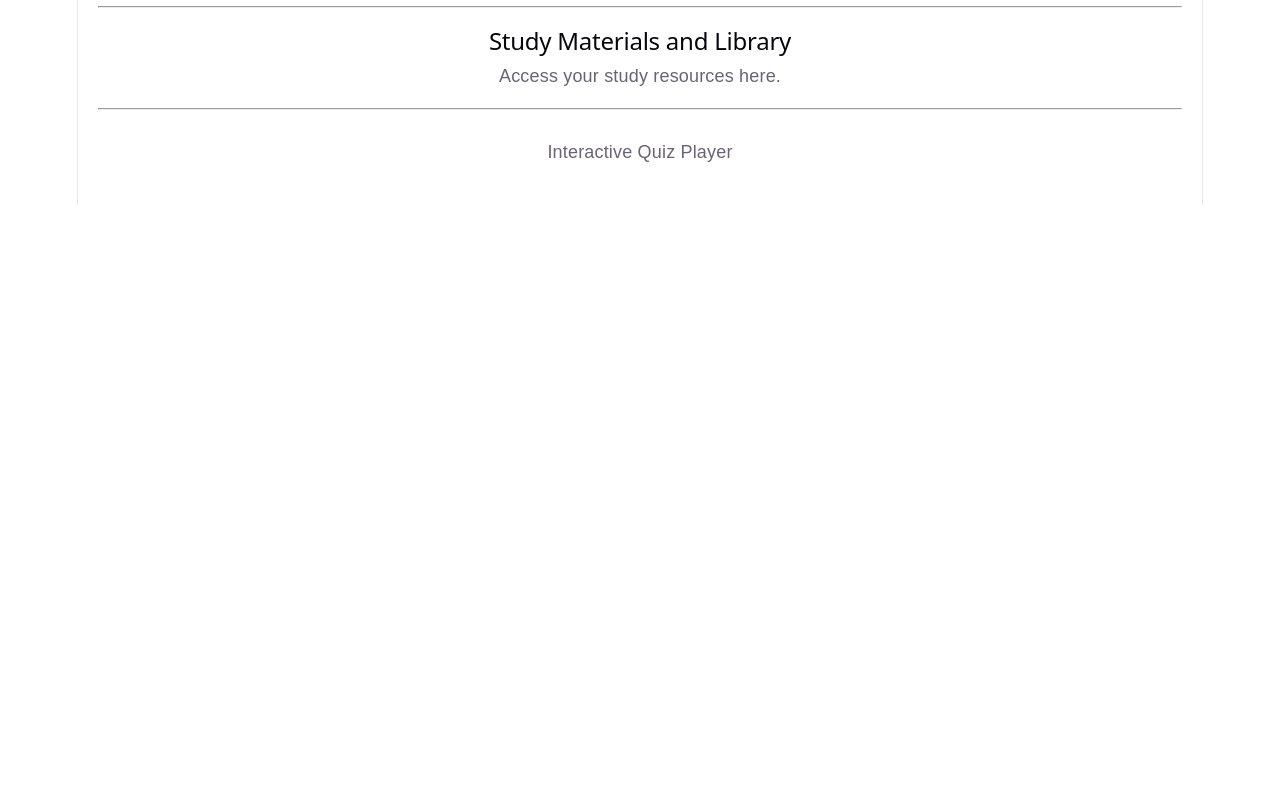
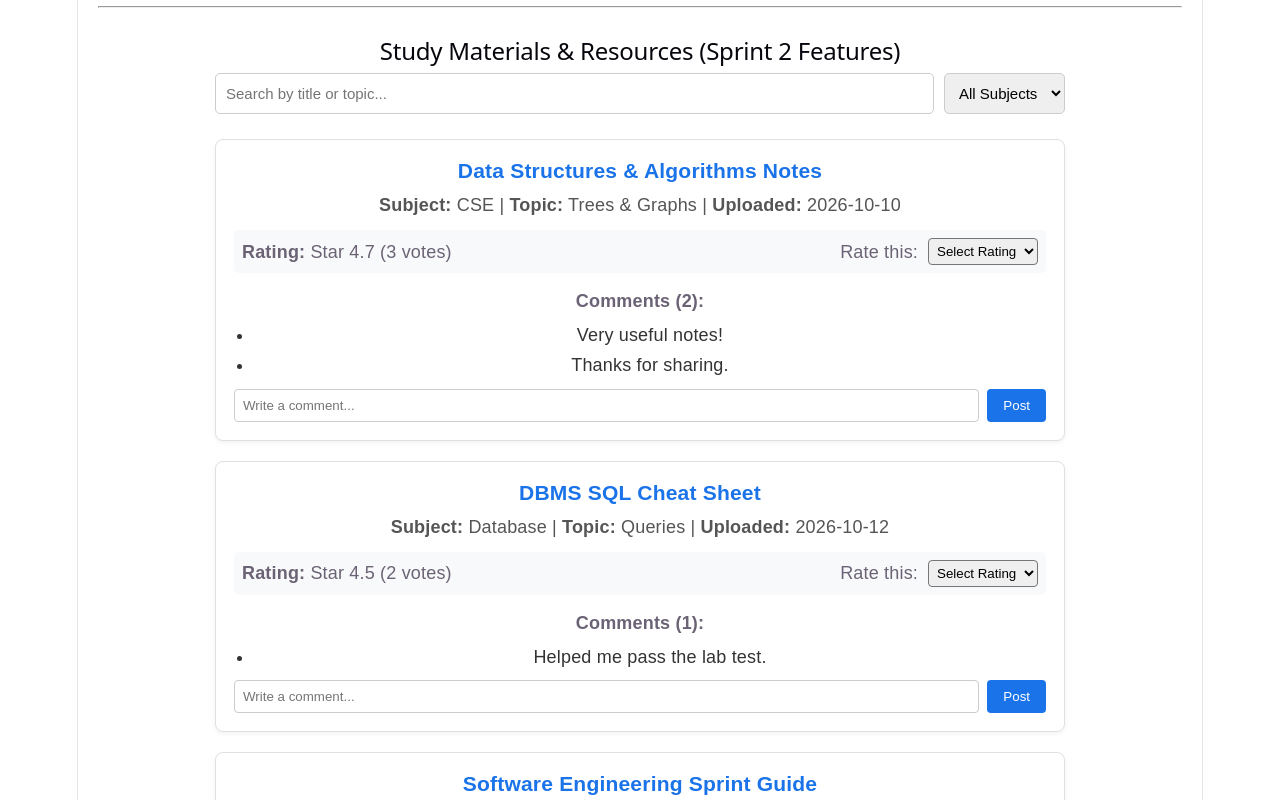
Before and after one commit to rakshithakb5/SE-Collaborative_Study_Material_Quiz_Platform, a React app in the folder frontend/: page / in a window 1280 px wide. Shown: the part 640-1440 px from the top of the page. Before the commit the page ends 845 px from the top, so only its background shows below. Built offline with nearby package versions, Linux system fonts and the light colour scheme; the HTML template or start-up script is replaced by a standard one.

Commit message:
Add Search Filter Rating and Comment features

```diff
--- a/frontend/src/pages/Library.jsx
+++ b/frontend/src/pages/Library.jsx
@@ -1,12 +1,167 @@
-import React from 'react';
+import React, { useState } from 'react';
 
-function Library() {
+const initialMaterials = [
+  {
+    id: 1,
+    title: 'Data Structures & Algorithms Notes',
+    subject: 'CSE',
+    topic: 'Trees & Graphs',
+    ratings: [5, 4, 5],
+    date: '2026-10-10',
+    comments: ['Very useful notes!', 'Thanks for sharing.']
+  },
+  {
+    id: 2,
+    title: 'DBMS SQL Cheat Sheet',
+    subject: 'Database',
+    topic: 'Queries',
+    ratings: [4, 5],
+    date: '2026-10-12',
+    comments: ['Helped me pass the lab test.']
+  },
+  {
+    id: 3,
+    title: 'Software Engineering Sprint Guide',
+    subject: 'SE',
+    topic: 'Agile & Scrum',
+    ratings: [5, 5, 5],
+    date: '2026-10-15',
+    comments: ['Clear explanation of Sprint 2!']
+  }
+];
+
+export default function Library() {
+  const [materials, setMaterials] = useState(initialMaterials);
+  const [searchTerm, setSearchTerm] = useState('');
+  const [selectedSubject, setSelectedSubject] = useState('All');
+  const [newComments, setNewComments] = useState({});
+
+  const getAvgRating = (ratings) => {
+    if (!ratings || ratings.length === 0) return '0.0';
+    const sum = ratings.reduce((a, b) => a + b, 0);
+    return (sum / ratings.length).toFixed(1);
+  };
+
+  const handleAddRating = (id, newRating) => {
+    setMaterials(materials.map(item => {
+      if (item.id === id) {
+        return { ...item, ratings: [...item.ratings, Number(newRating)] };
+      }
+      return item;
+    }));
+  };
+
+  const handleAddComment = (id) => {
+    const text = newComments[id];
+    if (!text || text.trim() === '') return;
+
+    setMaterials(materials.map(item => {
+      if (item.id === id) {
+        return { ...item, comments: [...item.comments, text] };
+      }
+      return item;
+    }));
+
+    setNewComments({ ...newComments, [id]: '' });
+  };
+
+  const filteredMaterials = materials.filter(item => {
+    const matchesSearch = item.title.toLowerCase().includes(searchTerm.toLowerCase()) ||
+                          item.topic.toLowerCase().includes(searchTerm.toLowerCase());
+    const matchesSubject = selectedSubject === 'All' || item.subject === selectedSubject;
+    return matchesSearch && matchesSubject;
+  });
+
   return (
-    <div style={{ padding: '10px' }}>
-      <h2>Study Materials and Library</h2>
-      <p>Access your study resources here.</p>
+    <div style={{ padding: '20px', maxWidth: '850px', margin: '0 auto', fontFamily: 'Arial, sans-serif' }}>
+      <h2>Study Materials & Resources (Sprint 2 Features)</h2>
+
+      {/* CSQ-F-012: Search and Filter Bar */}
+      <div style={{ display: 'flex', gap: '10px', marginBottom: '25px' }}>
+        <input
+          type="text"
+          placeholder="Search by title or topic..."
+          value={searchTerm}
+          onChange={(e) => setSearchTerm(e.target.value)}
+          style={{ flex: 1, padding: '10px', fontSize: '15px', borderRadius: '5px', border: '1px solid #ccc' }}
+        />
+
+        <select
+          value={selectedSubject}
+          onChange={(e) => setSelectedSubject(e.target.value)}
+          style={{ padding: '10px', fontSize: '15px', borderRadius: '5px', border: '1px solid #ccc' }}
+        >
+          <option value="All">All Subjects</option>
+          <option value="CSE">CSE</option>
+          <option value="Database">Database</option>
+          <option value="SE">SE</option>
+        </select>
+      </div>
+
+      {/* Material Cards */}
+      <div style={{ display: 'grid', gap: '20px' }}>
+        {filteredMaterials.length > 0 ? (
+          filteredMaterials.map((material) => (
+            <div key={material.id} style={{ border: '1px solid #e0e0e0', padding: '18px', borderRadius: '8px', backgroundColor: '#ffffff', boxShadow: '0 2px 4px rgba(0,0,0,0.05)' }}>
+              <h3 style={{ margin: '0 0 8px 0', color: '#1a73e8' }}>{material.title}</h3>
+              <p style={{ margin: '4px 0', color: '#555' }}>
+                <strong>Subject:</strong> {material.subject} | <strong>Topic:</strong> {material.topic} | <strong>Uploaded:</strong> {material.date}
+              </p>
+
+              {/* CSQ-F-042: Rating System */}
+              <div style={{ margin: '12px 0', padding: '8px', backgroundColor: '#f8f9fa', borderRadius: '5px', display: 'flex', alignItems: 'center', gap: '10px' }}>
+                <span><strong>Rating:</strong> Star {getAvgRating(material.ratings)} ({material.ratings.length} votes)</span>
+                <span style={{ marginLeft: 'auto' }}>Rate this: </span>
+                <select
+                  defaultValue=""
+                  onChange={(e) => {
+                    if (e.target.value) {
+                      handleAddRating(material.id, e.target.value);
+                      e.target.value = '';
+                    }
+                  }}
+                  style={{ padding: '4px', borderRadius: '4px' }}
+                >
+                  <option value="" disabled>Select Rating</option>
+                  <option value="5">5 Star</option>
+                  <option value="4">4 Star</option>
+                  <option value="3">3 Star</option>
+                  <option value="2">2 Star</option>
+                  <option value="1">1 Star</option>
+                </select>
+              </div>
+
+              {/* CSQ-F-040: Comment System */}
+              <div style={{ marginTop: '15px' }}>
+                <h4 style={{ margin: '0 0 8px 0' }}>Comments ({material.comments.length}):</h4>
+                <ul style={{ paddingLeft: '20px', margin: '0 0 10px 0', color: '#333' }}>
+                  {material.comments.map((comment, index) => (
+                    <li key={index} style={{ marginBottom: '4px' }}>{comment}</li>
+                  ))}
+                </ul>
+
+                <div style={{ display: 'flex', gap: '8px' }}>
+                  <input
+                    type="text"
+                    placeholder="Write a comment..."
+                    value={newComments[material.id] || ''}
+                    onChange={(e) => setNewComments({ ...newComments, [material.id]: e.target.value })}
+                    style={{ flex: 1, padding: '8px', borderRadius: '4px', border: '1px solid #ccc' }}
+                  />
+                  <button
+                    onClick={() => handleAddComment(material.id)}
+                    style={{ padding: '8px 16px', backgroundColor: '#1a73e8', color: '#ffffff', border: 'none', borderRadius: '4px', cursor: 'pointer' }}
+                  >
+                    Post
+                  </button>
+                </div>
+              </div>
+            </div>
+          ))
+        ) : (
+          <p>No materials found matching search criteria.</p>
+        )}
+      </div>
     </div>
   );
 }
-
-export default Library;
```
